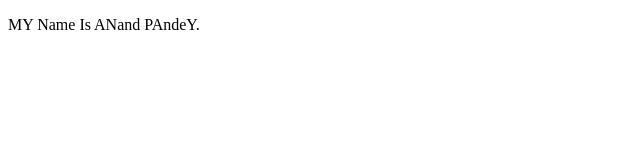
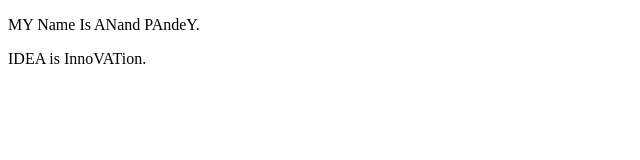
Before and after one commit to anandpan10/ALPHA, a plain HTML site: page index.html in a window 1280 px wide. Shown: the whole page, without its empty margins (0-640 px from the left). Drawn offline with Linux system fonts and the light colour scheme.

Commit message:
Add New Paragraph

```diff
--- a/index.html
+++ b/index.html
@@ -8,5 +8,6 @@
 </head>
 <body>
     <p>MY Name Is ANand PAndeY.</p>
+    <p>IDEA is InnoVATion.</p>
 </body>
 </html>
```
